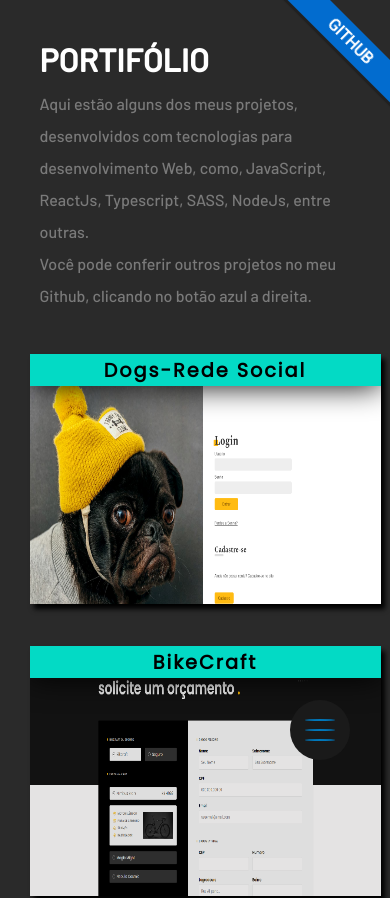
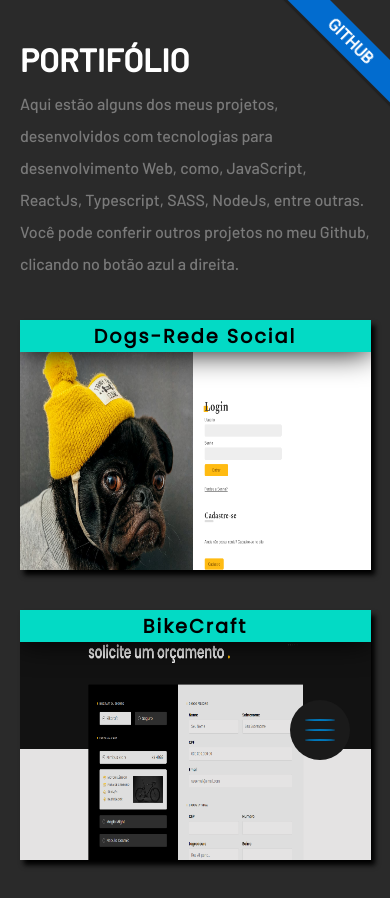
Before and after one commit to fescarvalho/Portifolio3.0, a React (Create React App) app: page /projetos in a window 390 px wide. Shown: the top 898 px of the page. Built offline with nearby package versions, Linux system fonts and the light colour scheme.

Commit message:
:sparkles: feat - Correction of bug in espacament hte class project.

```diff
--- a/src/components/Project/ProjectComponent.css
+++ b/src/components/Project/ProjectComponent.css
@@ -24,7 +24,7 @@
   width: 90%;
   position: relative;
   height: 300px;
-  margin: 10px;
+  margin: 0 10px;
   box-shadow: var(--darkShadow), 0 0 50px rgb(0 0 0 / 75%) inset;
   margin-bottom: 2rem;
   background: center center;
@@ -59,8 +59,8 @@
 }
 
 .project .main-image {
-  min-width: 100%;
-  min-height: 100%;
+  width: 100%;
+  height: 100%;
 }
 .project .main-image img {
   width: 100%;
@@ -125,14 +125,14 @@
 
 @media (max-width: 500px) {
   .content {
-    width: 90vw;
-    margin: auto auto;
-    height: 100%;
+    width: 100vw;
+    margin: 0 auto;
   }
 
   .project {
-    width: 90vw;
+    width: 100%;
     height: 250px;
+    margin: 20px 0;
   }
   .page-description h2 {
     font-size: 2rem;
--- a/src/components/Project/ProjectComponent.jsx
+++ b/src/components/Project/ProjectComponent.jsx
@@ -3,7 +3,6 @@ import './ProjectComponent.css';
 
 function ProjectComponent({ name, src, linkImage1, linkImage2 }) {
   return (
-    <div>
     <div className="project">
       <div className="name">
         <h3>{name}</h3>
@@ -14,7 +13,6 @@ function ProjectComponent({ name, src, linkImage1, linkImage2 }) {
         <img src={linkImage2} alt="" className="image2" />
       </div>
     </div>
-    </div>
   );
 }
 
--- a/src/pages/Project/Projetos.css
+++ b/src/pages/Project/Projetos.css
@@ -41,6 +41,7 @@
   grid-template-columns: 1fr 1fr;
   flex-wrap: wrap;
   width: 100%;
+
   margin-top: 2rem;
 }
 
@@ -55,7 +56,7 @@
 
 @media (max-width: 1000px) {
   .project-main {
-    width: 90vw;
+    width: 100vw;
     display: flex;
     flex-direction: column;
     justify-content: center;
@@ -65,31 +66,13 @@
 
 @media (max-width: 500px) {
   .project-main {
-    width: 100vw;
+    width: 90vw;
+    display: flex;
+    margin: 0 auto;
+    /flex-direction: column;
+    justify-content: center;
+    align-items: initial;
   }
-  .ribon a {
-    position: absolute;
-    display: block;
-    width: 150%;
-    left: 10%;
-    top: -20%;
-    cursor: pointer;
-    background-color: #026ccf;
-    color: #fff;
-    font-size: 1.4rem;
-    padding: 0;
-    font-family: 'Heebo';
-    text-decoration: none;
-    font-weight: 700;
-    box-shadow: -2px 3px 1px rgb(0 0 0 / 23%);
-    opacity: 1;
-    text-transform: uppercase;
-    transform: translate3d(0, 0, 0) rotate(45deg);
-    transform-origin: 0 0;
-    height: 44px;
-  }
-}
-@media (max-width: 500px) {
   .ribon a {
     position: absolute;
     display: block;
```
Lines whose indentation alone changed are shown as unchanged.
